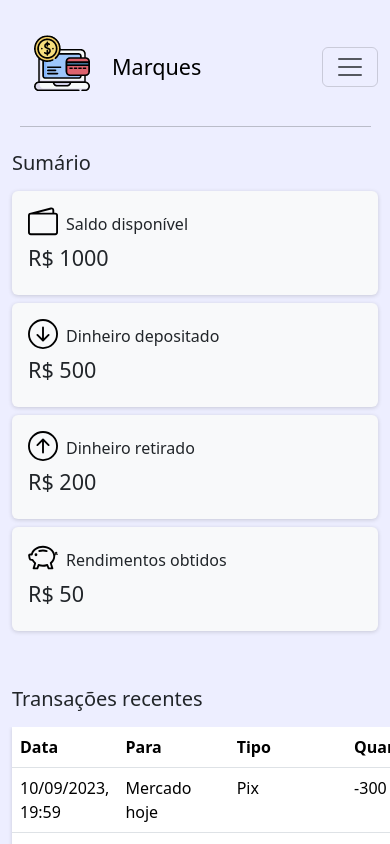
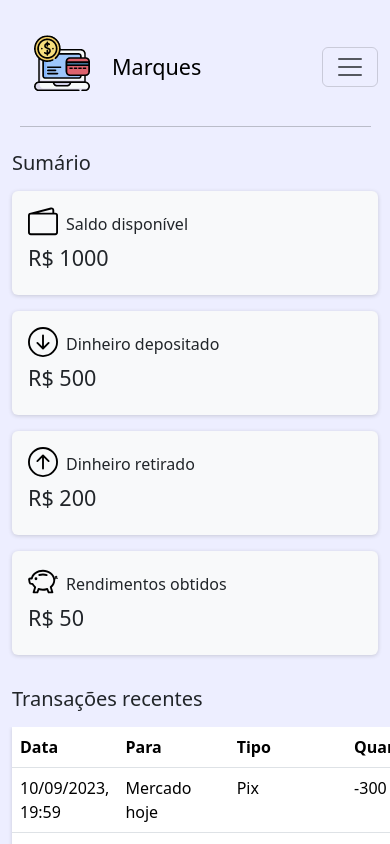
Before and after one commit to JoaoVMarques/marques-bank, a React (Vite) app: page /marques in a window 390 px wide. Shown: the top 844 px of the page. Built offline with nearby package versions, Linux system fonts and the light colour scheme.

Commit message:
Melhorando ainda mais a responsividade do sumario

```diff
--- a/src/pages/homepage/components/summary/Summary.tsx
+++ b/src/pages/homepage/components/summary/Summary.tsx
@@ -6,7 +6,7 @@ import {
 
 function Summary() {
   return (
-    <Container className='mb-5'>
+    <Container className='mb-3'>
       <Row>
         <h5 className='mb-3'>Sumário</h5>
       </Row>
--- a/src/pages/homepage/components/summary/SummaryPanel.tsx
+++ b/src/pages/homepage/components/summary/SummaryPanel.tsx
@@ -5,8 +5,8 @@ function SummaryPanel(props: { panel: IPanel }) {
   const { panel } = props;
   const { icon } = panel;
   return (
-    <Col lg={6} xl={3}>
-      <Container className='panelBorder p-3 rounded bg-light mb-2'>
+    <Col lg={6} md={6} xl={3}>
+      <Container className='panelBorder p-3 rounded bg-light mb-3'>
         <Row>
           <Col>
             <img className='mb-2 me-2' width={icon.size} src={icon.src} alt={icon.alt} />
```
